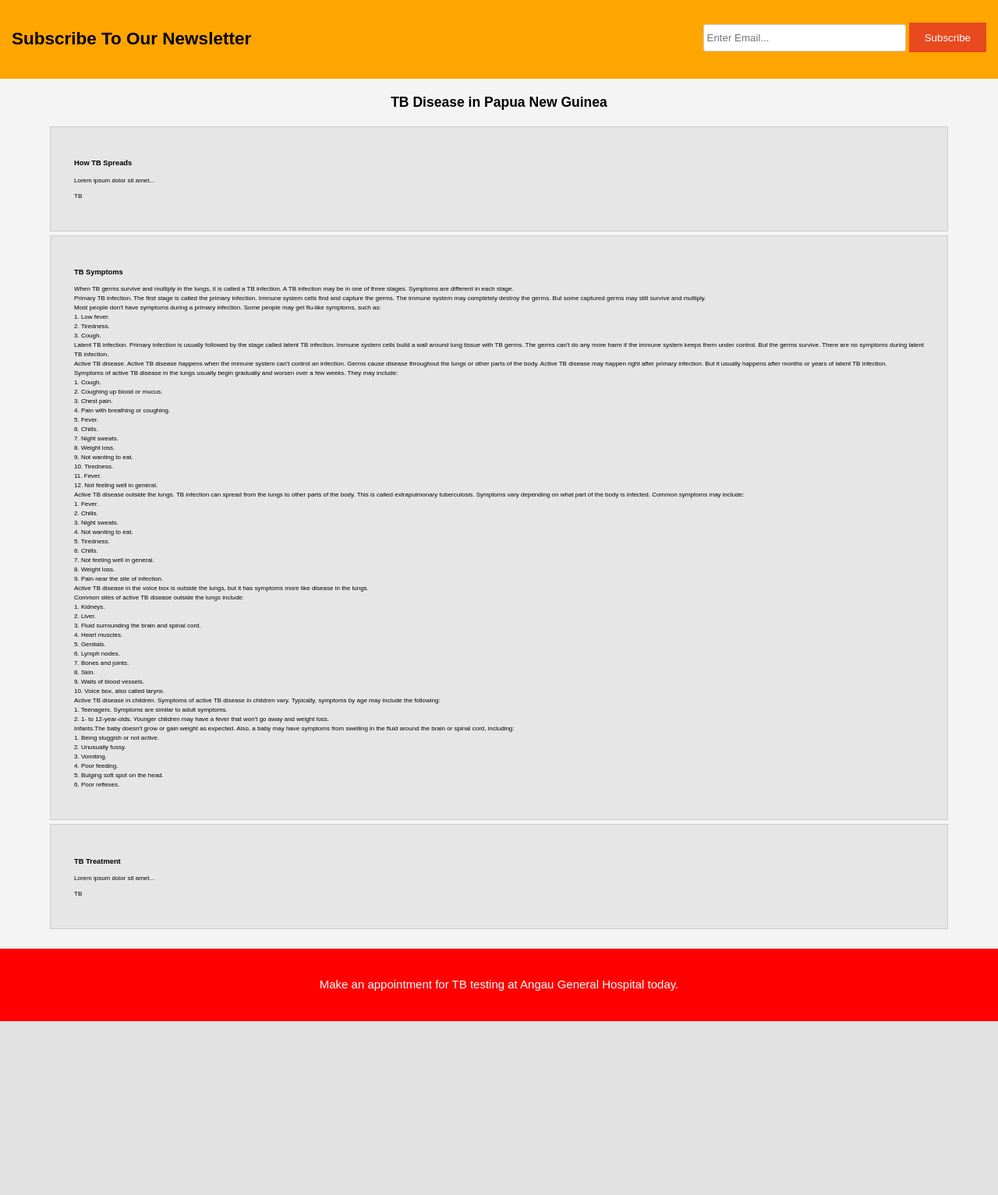
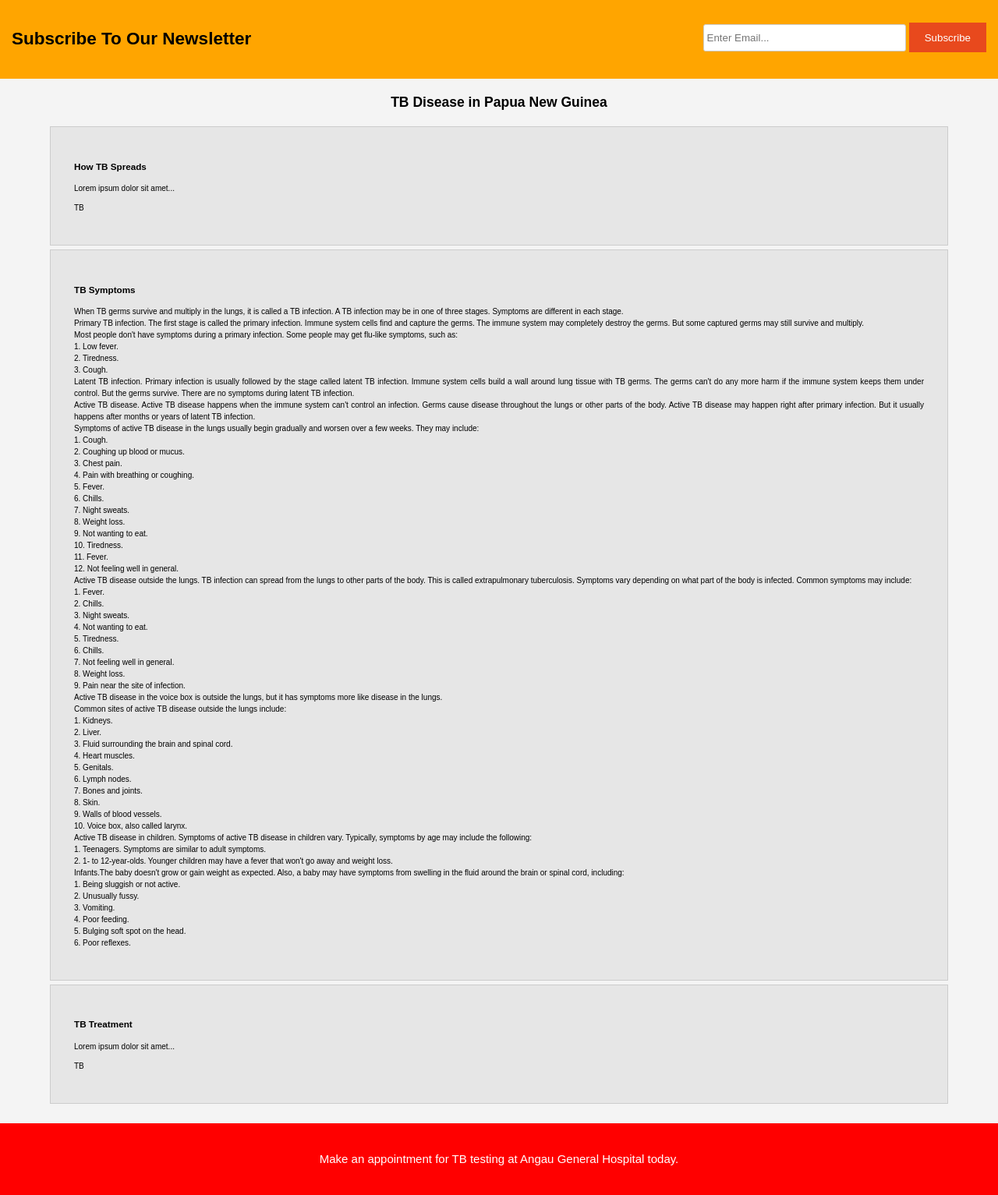
Before and after one commit to rardiva/angautbward, a PHP site: page /services.html in a window 1280 px wide. Shown: the part 136-1669 px from the top of the page at 78% size. Before the commit the page ends 1446 px from the top, so only its background shows below. Run offline with PHP 8.4, Linux system fonts and the light colour scheme.

Commit message:
Update style.css

```diff
--- a/css/style.css
+++ b/css/style.css
@@ -175,7 +175,7 @@ ul#services li{
   margin-bottom:5px;
   background:#e6e6e6;
   text-align:justify;
-  font-size:8px;
+  font-size:10px;
 }
 
 footer{
```
